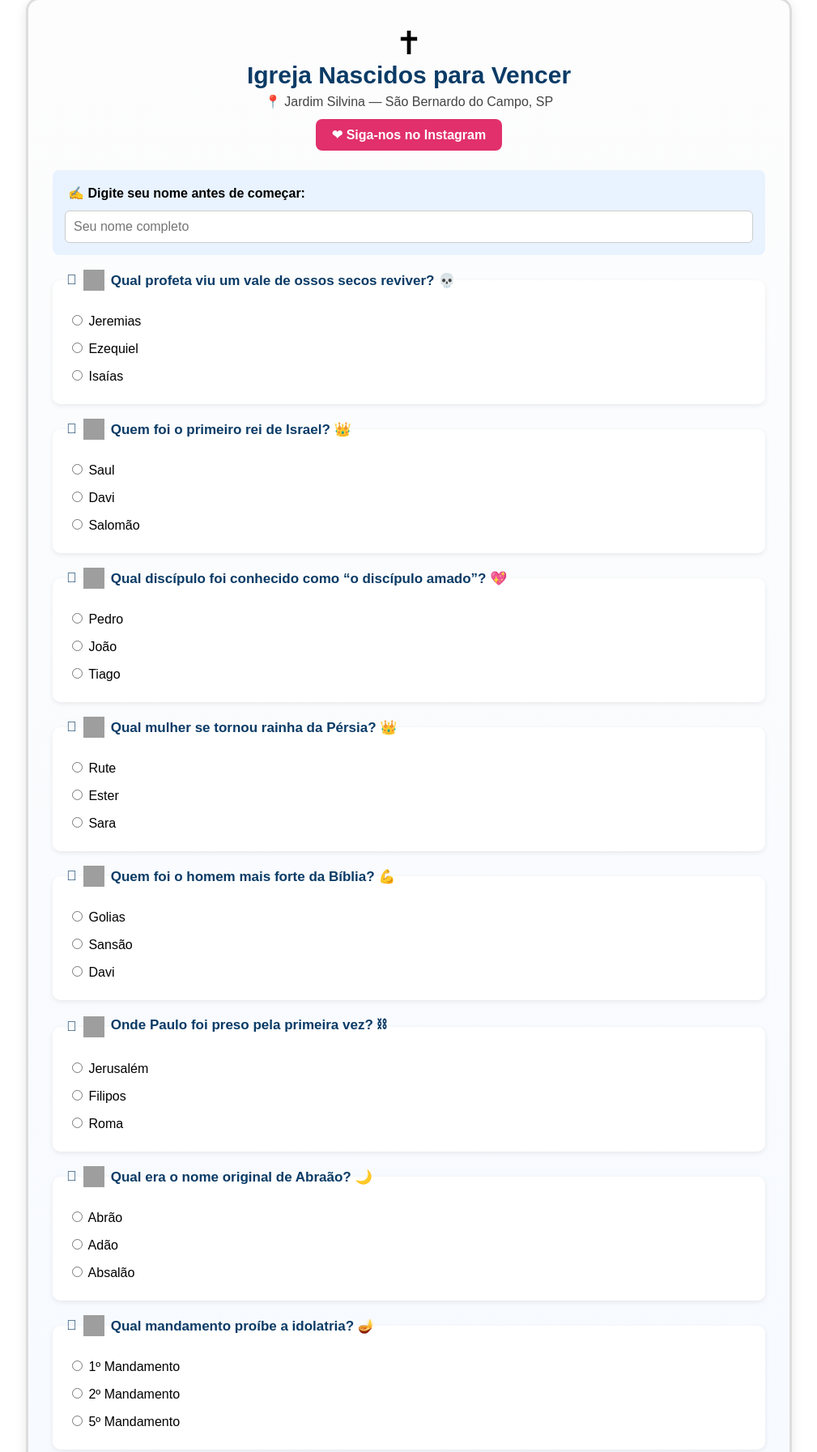
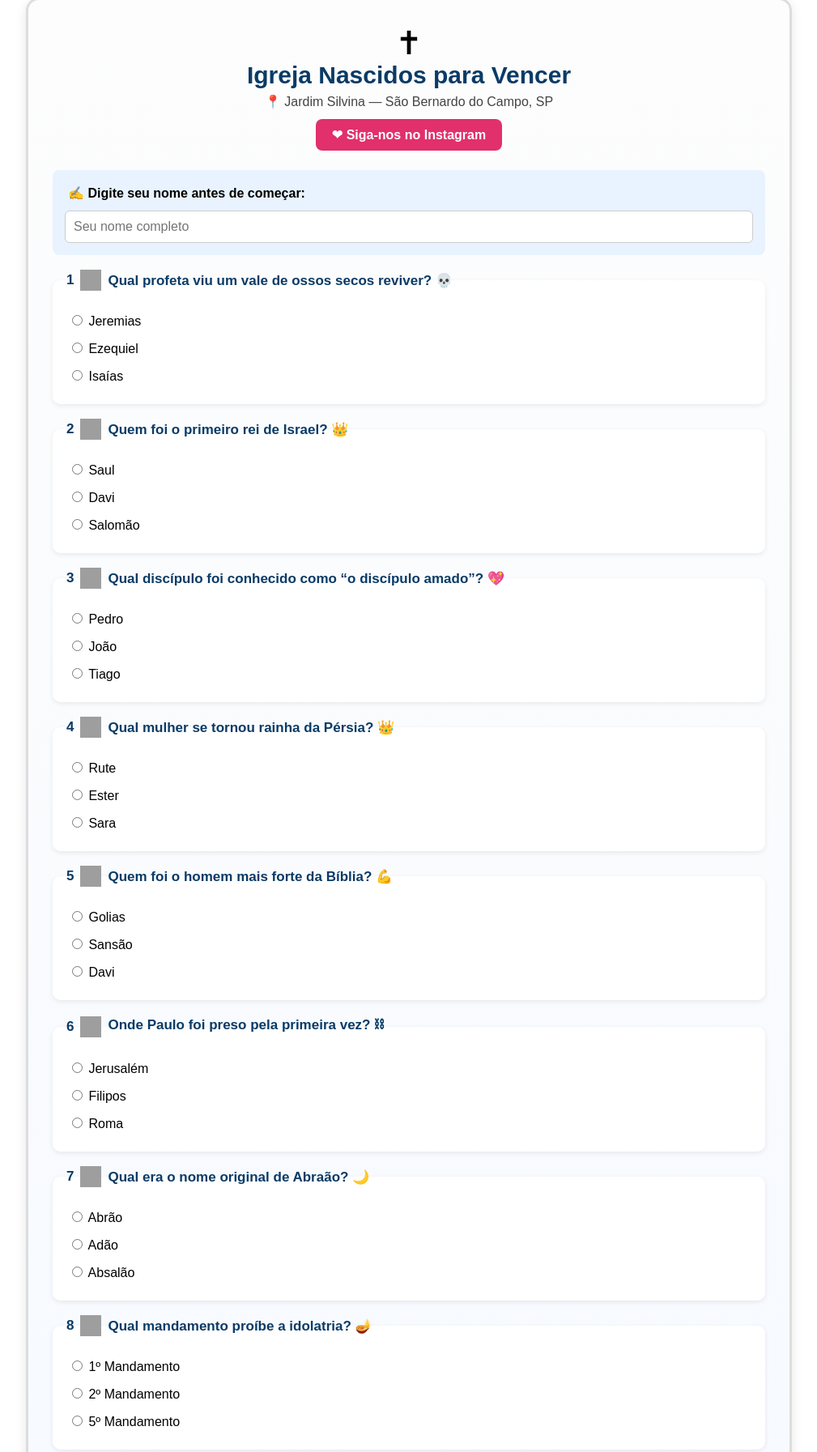
Before and after one commit to faconrado/IgrejaNascidosparaVencer, a plain HTML site: page index.html in a window 1280 px wide. Shown: the part 33-1826 px from the top of the page at 81% size, without its empty margins (135-1144 px from the left). Drawn offline with Linux system fonts and the light colour scheme; grey boxes are pictures that could not be loaded.

```diff
--- a/index.html
+++ b/index.html
@@ -71,70 +71,70 @@
 
       <!-- ✝ Perguntas com desenhos -->
       <fieldset>
-        <legend>⿡ <img src="https://img.icons8.com/color/48/latin-cross.png" alt="cruz"> Qual profeta viu um vale de ossos secos reviver? 💀</legend>
+        <legend>1 <img src="https://img.icons8.com/color/48/latin-cross.png" alt="cruz"> Qual profeta viu um vale de ossos secos reviver? 💀</legend>
         <label><input type="radio" name="q1" value="a"> Jeremias</label>
         <label><input type="radio" name="q1" value="b"> Ezequiel</label>
         <label><input type="radio" name="q1" value="c"> Isaías</label>
       </fieldset>
 
       <fieldset>
-        <legend>⿢ <img src="https://img.icons8.com/color/48/bible.png" alt="bíblia"> Quem foi o primeiro rei de Israel? 👑</legend>
+        <legend>2 <img src="https://img.icons8.com/color/48/bible.png" alt="bíblia"> Quem foi o primeiro rei de Israel? 👑</legend>
         <label><input type="radio" name="q2" value="a"> Saul</label>
         <label><input type="radio" name="q2" value="b"> Davi</label>
         <label><input type="radio" name="q2" value="c"> Salomão</label>
       </fieldset>
 
       <fieldset>
-        <legend>⿣ <img src="https://img.icons8.com/color/48/open-book--v2.png" alt="livro"> Qual discípulo foi conhecido como “o discípulo amado”? 💖</legend>
+        <legend>3 <img src="https://img.icons8.com/color/48/open-book--v2.png" alt="livro"> Qual discípulo foi conhecido como “o discípulo amado”? 💖</legend>
         <label><input type="radio" name="q3" value="a"> Pedro</label>
         <label><input type="radio" name="q3" value="b"> João</label>
         <label><input type="radio" name="q3" value="c"> Tiago</label>
       </fieldset>
 
       <fieldset>
-        <legend>⿤ <img src="https://img.icons8.com/color/48/queen-crown.png" alt="coroa"> Qual mulher se tornou rainha da Pérsia? 👑</legend>
+        <legend>4 <img src="https://img.icons8.com/color/48/queen-crown.png" alt="coroa"> Qual mulher se tornou rainha da Pérsia? 👑</legend>
         <label><input type="radio" name="q4" value="a"> Rute</label>
         <label><input type="radio" name="q4" value="b"> Ester</label>
         <label><input type="radio" name="q4" value="c"> Sara</label>
       </fieldset>
 
       <fieldset>
-        <legend>⿥ <img src="https://img.icons8.com/color/48/weightlifting.png" alt="força"> Quem foi o homem mais forte da Bíblia? 💪</legend>
+        <legend>5 <img src="https://img.icons8.com/color/48/weightlifting.png" alt="força"> Quem foi o homem mais forte da Bíblia? 💪</legend>
         <label><input type="radio" name="q5" value="a"> Golias</label>
         <label><input type="radio" name="q5" value="b"> Sansão</label>
         <label><input type="radio" name="q5" value="c"> Davi</label>
       </fieldset>
 
       <fieldset>
-        <legend>⿦ <img src="https://img.icons8.com/color/48/prison.png" alt="prisão"> Onde Paulo foi preso pela primeira vez? ⛓</legend>
+        <legend>6 <img src="https://img.icons8.com/color/48/prison.png" alt="prisão"> Onde Paulo foi preso pela primeira vez? ⛓</legend>
         <label><input type="radio" name="q6" value="a"> Jerusalém</label>
         <label><input type="radio" name="q6" value="b"> Filipos</label>
         <label><input type="radio" name="q6" value="c"> Roma</label>
       </fieldset>
 
       <fieldset>
-        <legend>⿧ <img src="https://img.icons8.com/color/48/scroll.png" alt="pergaminho"> Qual era o nome original de Abraão? 🌙</legend>
+        <legend>7 <img src="https://img.icons8.com/color/48/scroll.png" alt="pergaminho"> Qual era o nome original de Abraão? 🌙</legend>
         <label><input type="radio" name="q7" value="a"> Abrão</label>
         <label><input type="radio" name="q7" value="b"> Adão</label>
         <label><input type="radio" name="q7" value="c"> Absalão</label>
       </fieldset>
 
       <fieldset>
-        <legend>⿨ <img src="https://img.icons8.com/color/48/pray.png" alt="oração"> Qual mandamento proíbe a idolatria? 🪔</legend>
+        <legend>8 <img src="https://img.icons8.com/color/48/pray.png" alt="oração"> Qual mandamento proíbe a idolatria? 🪔</legend>
         <label><input type="radio" name="q8" value="a"> 1º Mandamento</label>
         <label><input type="radio" name="q8" value="b"> 2º Mandamento</label>
         <label><input type="radio" name="q8" value="c"> 5º Mandamento</label>
       </fieldset>
 
       <fieldset>
-        <legend>⿩ <img src="https://img.icons8.com/color/48/mountain.png" alt="monte"> Em qual monte Moisés recebeu os Dez Mandamentos? ⛰</legend>
+        <legend>9 <img src="https://img.icons8.com/color/48/mountain.png" alt="monte"> Em qual monte Moisés recebeu os Dez Mandamentos? ⛰</legend>
         <label><input type="radio" name="q9" value="a"> Monte Sinai</label>
         <label><input type="radio" name="q9" value="b"> Monte Carmelo</label>
         <label><input type="radio" name="q9" value="c"> Monte Nebo</label>
       </fieldset>
 
       <fieldset>
-        <legend>🔟 <img src="https://img.icons8.com/color/48/books.png" alt="livros"> Quantos livros há no Novo Testamento? 📚</legend>
+        <legend>10 <img src="https://img.icons8.com/color/48/books.png" alt="livros"> Quantos livros há no Novo Testamento? 📚</legend>
         <label><input type="radio" name="q10" value="a"> 27</label>
         <label><input type="radio" name="q10" value="b"> 39</label>
         <label><input type="radio" name="q10" value="c"> 66</label>
```
